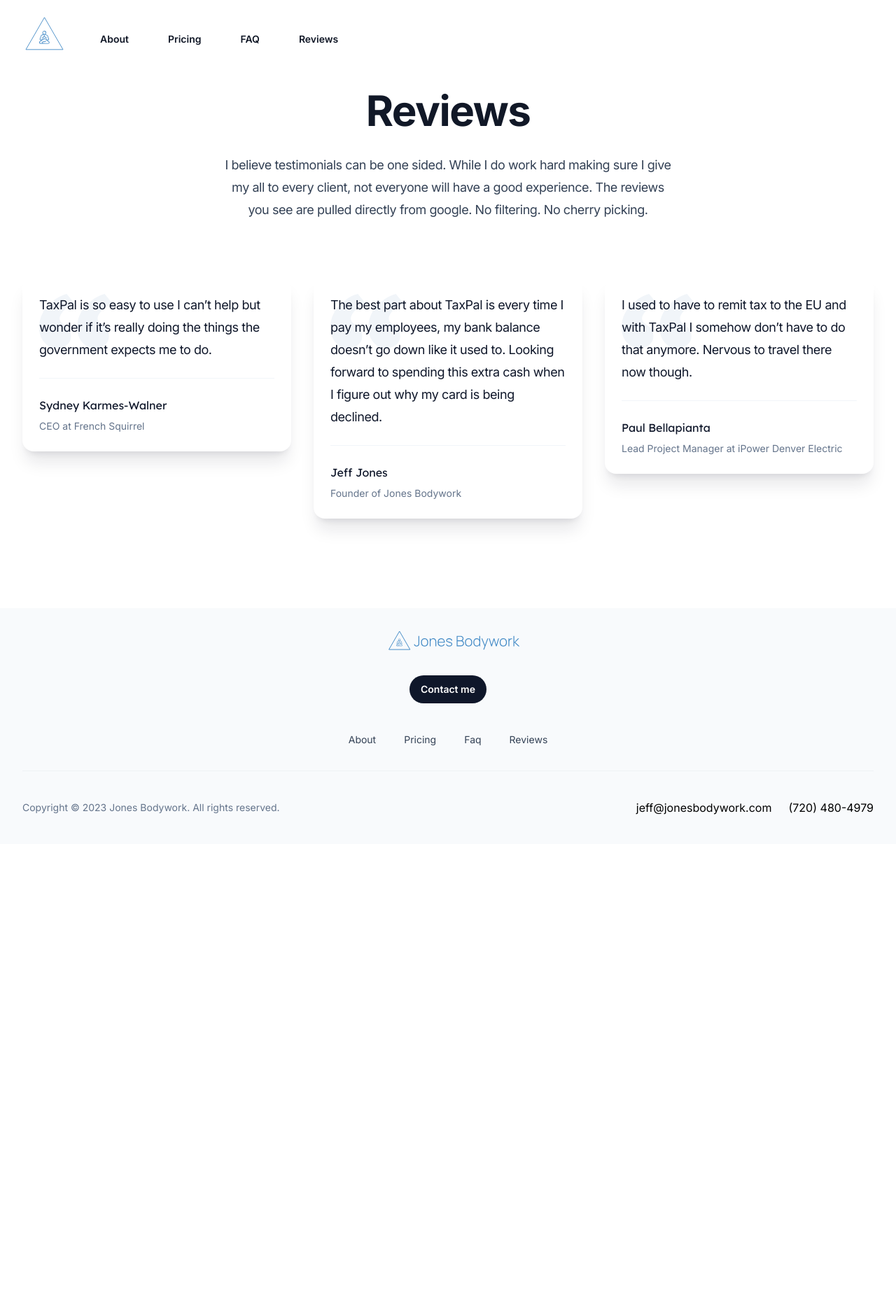
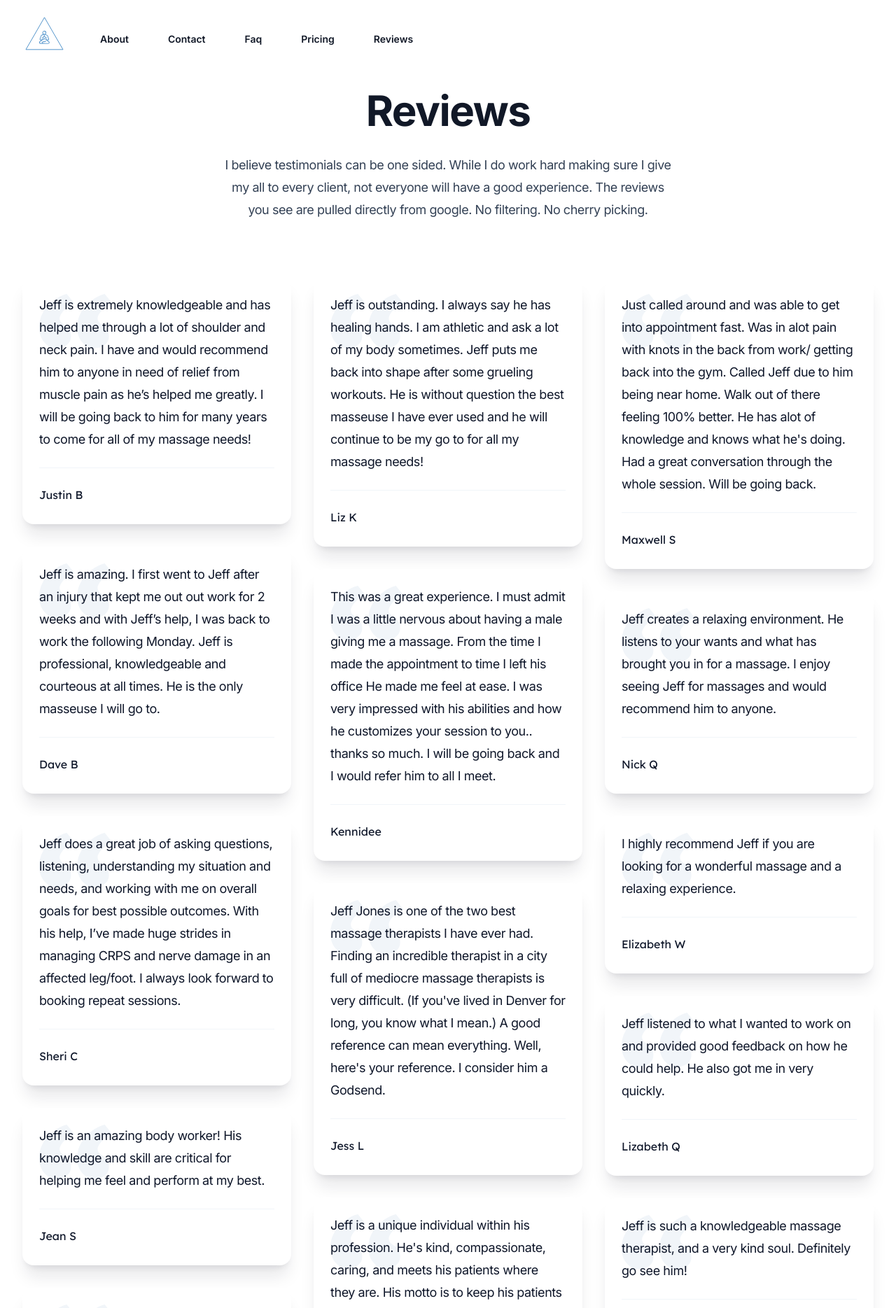
Before and after one commit to kylekrny/jones-bodywork, a Next.js app: page /reviews in a window 1280 px wide. Shown: the top 1869 px of the page at 70% size. Before the commit the page ends 1206 px from the top, so only its background shows below. Built offline with nearby package versions, Linux system fonts and the light colour scheme.

Commit message:
updated reviews and navigation

```diff
--- a/src/components/Footer.jsx
+++ b/src/components/Footer.jsx
@@ -21,8 +21,9 @@ export function Footer() {
           <nav className="mt-10 text-sm" aria-label="quick links">
             <div className="-my-1 flex justify-center gap-x-6">
               <NavLink href="/#about">About</NavLink>
+              <NavLink href="/contact">Contact</NavLink>
+              <NavLink href="/faq">Faq</NavLink>
               <NavLink href="/#pricing">Pricing</NavLink>
-              <NavLink href="/faq">Faq</NavLink>
               <NavLink href="/reviews">Reviews</NavLink>
             </div>
           </nav>
--- a/src/components/Header.jsx
+++ b/src/components/Header.jsx
@@ -7,8 +7,9 @@ import { Bars3Icon, XMarkIcon } from '@heroicons/react/24/outline'
 
 const navigation = [
   { name: 'About', href: '/#about' },
+  { name: 'Contact', href: '/contact' },
+  { name: 'Faq', href: '/faq' },
   { name: 'Pricing', href: '/#pricing' },
-  { name: 'FAQ', href: '/faq' },
   { name: 'Reviews', href: '/reviews' },
 ]
 
--- a/src/components/ReviewSection.jsx
+++ b/src/components/ReviewSection.jsx
@@ -10,34 +10,103 @@ import avatarImage5 from '@/images/avatars/avatar-5.png'
 const testimonials = [
   [
     {
-      content:
-        'TaxPal is so easy to use I can’t help but wonder if it’s really doing the things the government expects me to do.',
+      content: `
+Jeff is extremely knowledgeable and has helped me through a lot of shoulder and neck pain. I have and would recommend him to anyone in need of relief from muscle pain as he’s helped me greatly. I will be going back to him for many years to come for all of my massage needs!`,
       author: {
-        name: 'Sydney Karmes-Walner',
-        role: 'CEO at French Squirrel',
-        image: avatarImage1,
+        name: 'Justin B',
+      },
+    },
+    {
+      content: `
+Jeff is amazing.   I first went to Jeff after an injury that kept me out out work for 2 weeks and with Jeff’s help, I was back to work the following Monday.
+Jeff is professional, knowledgeable and courteous at all times.   He is the only masseuse I will go to.`,
+      author: {
+        name: 'Dave B',
+      },
+    },
+    {
+      content: `
+Jeff does a great job of asking questions, listening, understanding my situation and needs, and working with me on overall goals for best possible outcomes. With his help, I’ve made huge strides in managing CRPS and nerve damage in an affected leg/foot. I always look forward to booking repeat sessions.`,
+      author: {
+        name: 'Sheri C',
+      },
+    },
+    {
+      content: `
+Jeff is an amazing body worker!  His knowledge and skill are critical for helping me feel and perform at my best.`,
+      author: {
+        name: 'Jean S',
+      },
+    },
+    {
+      content: `
+Fantastic massage! Best neck work!`,
+      author: {
+        name: 'Natalie A',
       },
     },
   ],
   [
     {
       content:
-        'The best part about TaxPal is every time I pay my employees, my bank balance doesn’t go down like it used to. Looking forward to spending this extra cash when I figure out why my card is being declined.',
+        'Jeff is outstanding. I always say he has healing hands. I am athletic and ask a lot of my body sometimes. Jeff puts me back into shape after some grueling workouts. He is without question the best masseuse I have ever used and he will continue to be my go to for all my massage needs!',
       author: {
-        name: 'Jeff Jones',
-        role: 'Founder of Jones Bodywork',
-        image: avatarImage5,
+        name: 'Liz K',
+      },
+    },
+    {
+      content:
+        'This was a great experience.  I must admit I was a little nervous about having a male giving me a massage. From the time I made the appointment to time I left his office  He made me feel at ease. I was very impressed with his abilities and how he  customizes your session to you.. thanks so much. I will be going back and I would refer him to all I meet.',
+      author: {
+        name: 'Kennidee',
+      },
+    },
+    {
+      content: `Jeff Jones is one of the two best massage therapists I have ever had.  Finding an incredible therapist in a city full of mediocre massage therapists is very difficult.  (If you've lived in Denver for long, you know what I mean.)  A good reference can mean everything.  Well, here's your reference.  I consider him a Godsend.`,
+      author: {
+        name: 'Jess L',
+      },
+    },
+    {
+      content: `Jeff is a unique individual within his profession. He's kind, compassionate, caring, and meets his patients where they are. His motto is to keep his patients feeling comfortable and safe. This is a motto I can get behind. Highly recommended!`,
+      author: {
+        name: 'Jesse W',
       },
     },
   ],
   [
     {
       content:
-        'I used to have to remit tax to the EU and with TaxPal I somehow don’t have to do that anymore. Nervous to travel there now though.',
+        "Just called around and was able to get into appointment fast. Was in alot pain with knots in the back from work/ getting back into the gym. Called Jeff due to him being near home. Walk out of there feeling 100% better. He has alot of knowledge and knows what he's doing. Had a great conversation through the whole session. Will be going back.",
       author: {
-        name: 'Paul Bellapianta',
-        role: 'Lead Project Manager at iPower Denver Electric',
-        image: avatarImage3,
+        name: 'Maxwell S',
+      },
+    },
+    {
+      content:
+        'Jeff creates a relaxing environment. He listens to your wants and what has brought you in for a massage. I enjoy seeing Jeff for massages and would recommend him to anyone.',
+      author: {
+        name: 'Nick Q',
+      },
+    },
+    {
+      content:
+        'I highly recommend Jeff if you are looking for a wonderful massage and a relaxing experience.',
+      author: {
+        name: 'Elizabeth W',
+      },
+    },
+    {
+      content:
+        'Jeff listened to what I wanted to work on and provided good feedback on how he could help. He also got me in very quickly.',
+      author: {
+        name: 'Lizabeth Q',
+      },
+    },
+    {
+      content: `Jeff is such a knowledgeable massage therapist, and a very kind soul. Definitely go see him!`,
+      author: {
+        name: 'Chloe D',
       },
     },
   ],
--- a/src/components/SecondaryFeatures.jsx
+++ b/src/components/SecondaryFeatures.jsx
@@ -24,8 +24,12 @@ export function SecondaryFeatures() {
       <div className="mx-auto max-w-7xl px-6 lg:px-8">
         <div className="max-w-2xl">
           <h3 className="text-3xl font-bold tracking-tight text-[#3F88C5]">
-            Services I include for free
+            Included services
           </h3>
+          <p className="mt-6 text-lg leading-8 text-gray-600">
+            I integrate any and all of these modalities depending on what the
+            client is needing. There&apos;s no extra charge.
+          </p>
         </div>
         <div className="mx-auto max-w-2xl sm:mt-10 lg:mt-12 lg:max-w-none">
           <dl className="grid max-w-xl grid-cols-1 gap-x-8 gap-y-16 lg:max-w-none lg:grid-cols-3">
```
